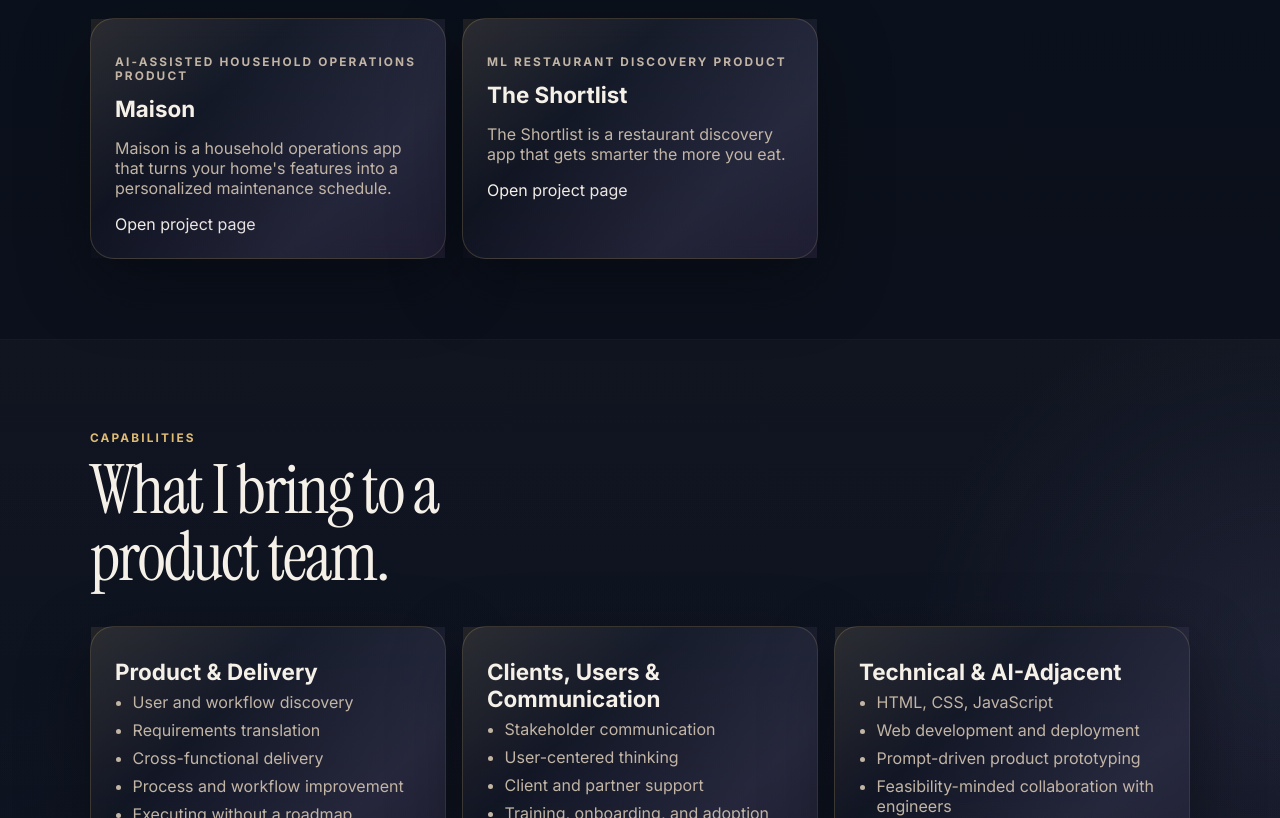
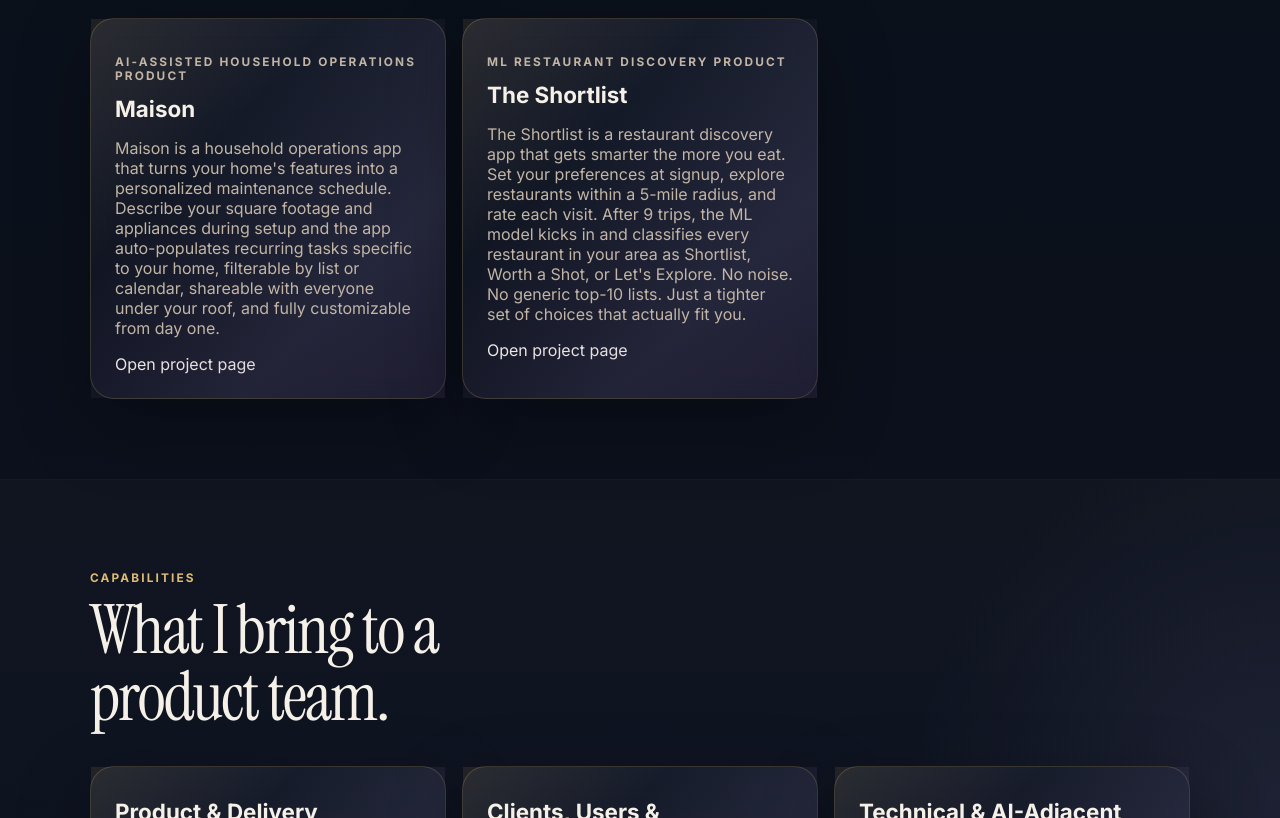
Before and after one commit to vmikell/victor-job-search, a React (Vite) app: page / in a window 1280 px wide. Shown: the part 3080-3898 px from the top of the page. Built offline with nearby package versions, Linux system fonts and the light colour scheme.

Commit message:
fix: restore full product card copy

```diff
--- a/src/data/content.ts
+++ b/src/data/content.ts
@@ -96,7 +96,7 @@ export const projects = [
     title: 'Maison',
     eyebrow: 'AI-Assisted Household Operations Product',
     summary:
-      'Maison is a household operations app that turns your home\'s features into a personalized maintenance schedule.',
+      'Maison is a household operations app that turns your home\'s features into a personalized maintenance schedule. Describe your square footage and appliances during setup and the app auto-populates recurring tasks specific to your home, filterable by list or calendar, shareable with everyone under your roof, and fully customizable from day one.',
     challenge:
       'Most people do not need more generic reminders. They need a household system that reflects the actual shape of their home, what is in it, and what needs recurring care.',
     approach:
@@ -117,7 +117,7 @@ export const projects = [
     title: 'The Shortlist',
     eyebrow: 'ML Restaurant Discovery Product',
     summary:
-      'The Shortlist is a restaurant discovery app that gets smarter the more you eat.',
+      'The Shortlist is a restaurant discovery app that gets smarter the more you eat. Set your preferences at signup, explore restaurants within a 5-mile radius, and rate each visit. After 9 trips, the ML model kicks in and classifies every restaurant in your area as Shortlist, Worth a Shot, or Let\'s Explore. No noise. No generic top-10 lists. Just a tighter set of choices that actually fit you.',
     challenge:
       'Most restaurant discovery experiences are noisy, generic, and overloaded with options that do not actually fit the user.',
     approach:
```
